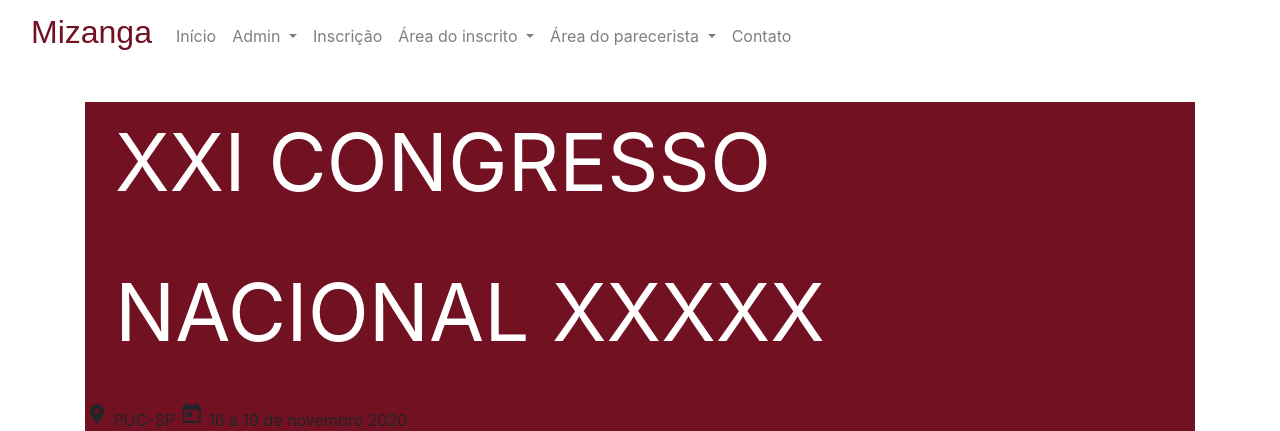
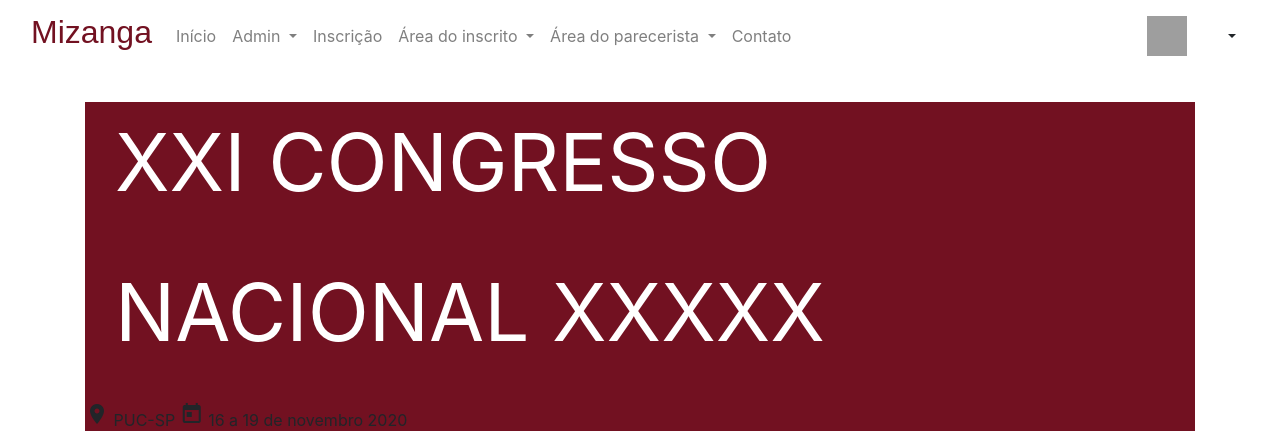
Before and after one commit to stephaniedt/mizanga, a PHP site: page /Home.php in a window 1280 px wide. Shown: the top 431 px of the page. Run offline with PHP 8.4, Linux system fonts and the light colour scheme; some web fonts are replaced; grey boxes are pictures that could not be loaded.

Commit message:
navbar  dropdown perfil

```diff
--- a/includes/navbar.php
+++ b/includes/navbar.php
@@ -47,5 +47,28 @@
         <a class="nav-link" href="contato.php">Contato</a>
       </li>
     </ul>
+
+    <div class="btn-group">
+        <button type="" class="btn px-4">
+          <img src="https://www.searchpng.com/wp-content/uploads/2019/02/Deafult-Profile-Pitcher.png" width="40px" height="40px">
+        </button>
+        <button type="button" class="btn dropdown-toggle" id="dropdownMenuOffset" data-toggle="dropdown" aria-haspopup="true" aria-expanded="false" data-offset="10,20">
+
+        </button>
+        <div class="dropdown-menu  dropdown-menu-right" class="card" aria-labelledby="dropdownMenuOffset">
+          <div >
+            <img src="https://www.searchpng.com/wp-content/uploads/2019/02/Deafult-Profile-Pitcher.png"  width="70px" height="70px"  class="card-img-center" alt="..." >
+            <div class="card-body ">
+              <h5 class="card-title">Seus Dados</h5>
+              <p class="card-text">Nome Sobrenome</p>
+            </div>
+            <div class="dropdown-divider"></div>
+            <a class="dropdown-item" href="./inscrito-home.php">Editar dados</a>
+          </div>
+        </div>
+
+
+
+
   </div>
 </nav>
```
